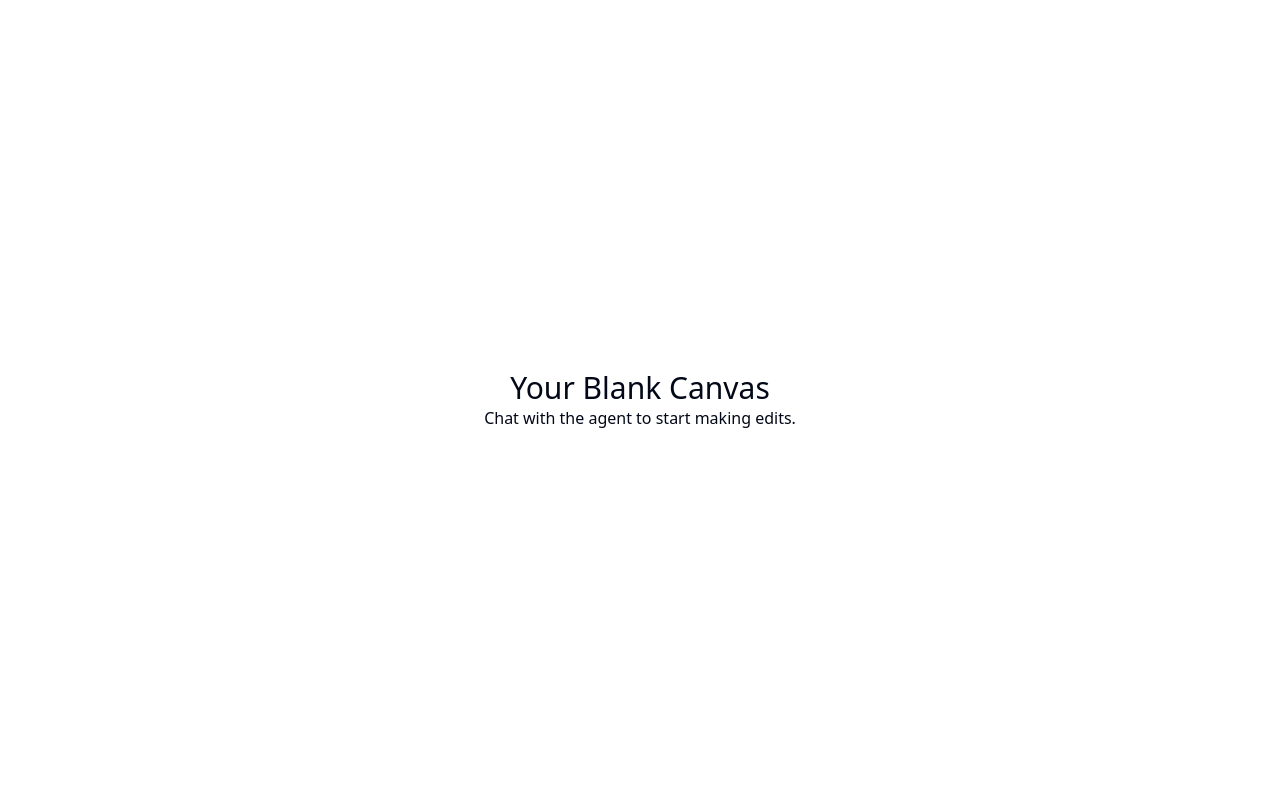
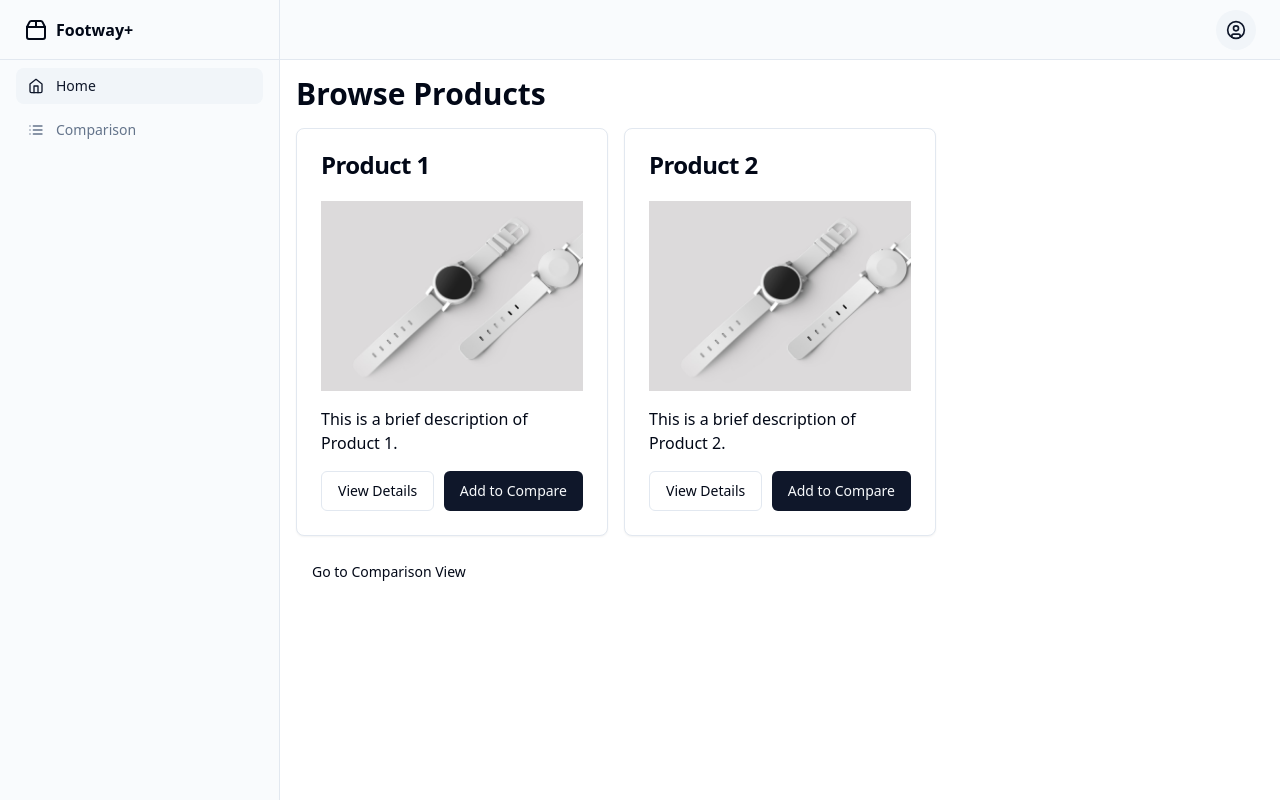
Before and after one commit to GPT-Engineer-App/footway-plus-portal, a React (Vite) app: page / in a window 1280 px wide. Built offline with nearby package versions, Linux system fonts and the light colour scheme.

Commit message:
Initial implementation of the product portal for Footway+ including product browsing, product detail page, and comparison view.

```diff
--- a/src/App.jsx
+++ b/src/App.jsx
@@ -1,17 +1,25 @@
 import { Toaster } from "@/components/ui/sonner";
 import { TooltipProvider } from "@/components/ui/tooltip";
 import { QueryClient, QueryClientProvider } from "@tanstack/react-query";
-import { Home } from "lucide-react";
+import { Home, List } from "lucide-react";
 import { Route, BrowserRouter as Router, Routes } from "react-router-dom";
-import Layout from "./layouts/default"; // available: default, navbar, sidebar
+import Layout from "./layouts/sidebar"; // Use the sidebar layout
 import Index from "./pages/Index.jsx";
+import ProductDetail from "./pages/ProductDetail.jsx";
+import ComparisonView from "./pages/ComparisonView.jsx";
+
 const queryClient = new QueryClient();
 
 export const navItems = [
   {
-    title: "Home", // Feel free to change this to your liking
+    title: "Home",
     to: "/",
     icon: <Home className="h-4 w-4" />,
+  },
+{
+    title: "Comparison",
+    to: "/comparison",
+    icon: <List className="h-4 w-4" />, // Placeholder icon for comparison
   },
 ];
 
@@ -24,7 +32,8 @@ const App = () => {
           <Routes>
             <Route path="/" element={<Layout />}>
               <Route index element={<Index />} />
-              {/* Add more routes here as needed */}
+              <Route path="product/:id" element={<ProductDetail />} />
+              <Route path="comparison" element={<ComparisonView />} />
             </Route>
           </Routes>
         </Router>
--- a/src/layouts/sidebar.jsx
+++ b/src/layouts/sidebar.jsx
@@ -37,7 +37,7 @@ const Sidebar = () => (
       <div className="flex h-14 items-center border-b px-4 lg:h-[60px] lg:px-6">
         <NavLink to="/" className="flex items-center gap-2 font-semibold">
           <Package2 className="h-6 w-6" />
-          <span>Acme Inc</span>
+          <span>Footway+</span>
         </NavLink>
       </div>
       <div className="flex-1">
@@ -69,7 +69,7 @@ const MobileSidebar = () => (
           className="flex items-center gap-2 text-lg font-semibold mb-4"
         >
           <Package2 className="h-6 w-6" />
-          <span className="sr-only">Acme Inc</span>
+          <span className="sr-only">Footway+</span>
         </NavLink>
         {navItems.map((item) => (
           <SidebarNavLink key={item.to} to={item.to}>
--- /dev/null
+++ b/src/pages/ComparisonView.jsx
@@ -0,0 +1,59 @@
+import { useState } from "react";
+import { Card, CardContent, CardHeader, CardTitle } from "@/components/ui/card";
+
+const ComparisonView = () => {
+  const [comparisonList, setComparisonList] = useState([
+    {
+      id: 1,
+      name: "Product 1",
+      description: "This is a brief description of Product 1.",
+      image: "/images/product1.jpg",
+      attributes: {
+        price: "$10",
+        shop: "Shop A",
+      },
+    },
+    {
+      id: 2,
+      name: "Product 2",
+      description: "This is a brief description of Product 2.",
+      image: "/images/product2.jpg",
+      attributes: {
+        price: "$20",
+        shop: "Shop B",
+      },
+    },
+    // Add more products as needed
+  ]);
+
+  return (
+    <div className="space-y-4">
+      <h1 className="text-3xl font-bold">Comparison View</h1>
+      <div className="grid grid-cols-1 md:grid-cols-2 lg:grid-cols-3 gap-4">
+        {comparisonList.map((product) => (
+          <Card key={product.id}>
+            <CardHeader>
+              <CardTitle>{product.name}</CardTitle>
+            </CardHeader>
+            <CardContent>
+              <img src={product.image} alt={product.name} className="mb-4" />
+              <p>{product.description}</p>
+              <div className="mt-4">
+                <h2 className="text-xl font-bold">Attributes:</h2>
+                <ul className="list-disc list-inside">
+                  {Object.entries(product.attributes).map(([key, value]) => (
+                    <li key={key}>
+                      {key}: {value}
+                    </li>
+                  ))}
+                </ul>
+              </div>
+            </CardContent>
+          </Card>
+        ))}
+      </div>
+    </div>
+  );
+};
+
+export default ComparisonView;
--- a/src/pages/Index.jsx
+++ b/src/pages/Index.jsx
@@ -1,10 +1,60 @@
-// Update this page (the content is just a fallback if you fail to update the page)
+import { useState } from "react";
+import { Link } from "react-router-dom";
+import { Card, CardContent, CardHeader, CardTitle } from "@/components/ui/card";
+import { Button } from "@/components/ui/button";
+
+const products = [
+  {
+    id: 1,
+    name: "Product 1",
+    description: "This is a brief description of Product 1.",
+    image: "/images/product1.jpg",
+  },
+  {
+    id: 2,
+    name: "Product 2",
+    description: "This is a brief description of Product 2.",
+    image: "/images/product2.jpg",
+  },
+  // Add more products as needed
+];
 
 const Index = () => {
+  const [comparisonList, setComparisonList] = useState([]);
+
+  const addToComparison = (product) => {
+    setComparisonList((prevList) => [...prevList, product]);
+  };
+
   return (
-    <div className="text-center">
-      <h1 className="text-3xl">Your Blank Canvas</h1>
-      <p>Chat with the agent to start making edits.</p>
+    <div className="space-y-4">
+      <h1 className="text-3xl font-bold">Browse Products</h1>
+      <div className="grid grid-cols-1 md:grid-cols-2 lg:grid-cols-3 gap-4">
+        {products.map((product) => (
+          <Card key={product.id}>
+            <CardHeader>
+              <CardTitle>{product.name}</CardTitle>
+            </CardHeader>
+            <CardContent>
+              <img src={product.image} alt={product.name} className="mb-4" />
+              <p>{product.description}</p>
+              <div className="mt-4 flex justify-between">
+                <Link to={`/product/${product.id}`}>
+                  <Button variant="outline">View Details</Button>
+                </Link>
+                <Button onClick={() => addToComparison(product)}>
+                  Add to Compare
+                </Button>
+              </div>
+            </CardContent>
+          </Card>
+        ))}
+      </div>
+      <div className="mt-8">
+        <Link to="/comparison">
+          <Button variant="primary">Go to Comparison View</Button>
+        </Link>
+      </div>
     </div>
   );
 };
--- /dev/null
+++ b/src/pages/ProductDetail.jsx
@@ -0,0 +1,63 @@
+import { useParams } from "react-router-dom";
+import { Card, CardContent, CardHeader, CardTitle } from "@/components/ui/card";
+import { Button } from "@/components/ui/button";
+
+const productDetails = {
+  1: {
+    id: 1,
+    name: "Product 1",
+    description: "This is a detailed description of Product 1.",
+    image: "/images/product1.jpg",
+    prices: [
+      { shop: "Shop A", price: "$10" },
+      { shop: "Shop B", price: "$12" },
+    ],
+  },
+  2: {
+    id: 2,
+    name: "Product 2",
+    description: "This is a detailed description of Product 2.",
+    image: "/images/product2.jpg",
+    prices: [
+      { shop: "Shop A", price: "$20" },
+      { shop: "Shop B", price: "$22" },
+    ],
+  },
+  // Add more product details as needed
+};
+
+const ProductDetail = () => {
+  const { id } = useParams();
+  const product = productDetails[id];
+
+  if (!product) {
+    return <div>Product not found</div>;
+  }
+
+  return (
+    <Card>
+      <CardHeader>
+        <CardTitle>{product.name}</CardTitle>
+      </CardHeader>
+      <CardContent>
+        <img src={product.image} alt={product.name} className="mb-4" />
+        <p>{product.description}</p>
+        <div className="mt-4">
+          <h2 className="text-xl font-bold">Prices from different shops:</h2>
+          <ul className="list-disc list-inside">
+            {product.prices.map((price, index) => (
+              <li key={index}>
+                {price.shop}: {price.price}
+              </li>
+            ))}
+          </ul>
+        </div>
+        <div className="mt-4">
+          <Button variant="primary">Add to Compare</Button>
+        </div>
+      </CardContent>
+    </Card>
+  );
+};
+
+export default ProductDetail;
```
Also changed, not shown: public/images/product1.jpg (added), public/images/product2.jpg (added).
